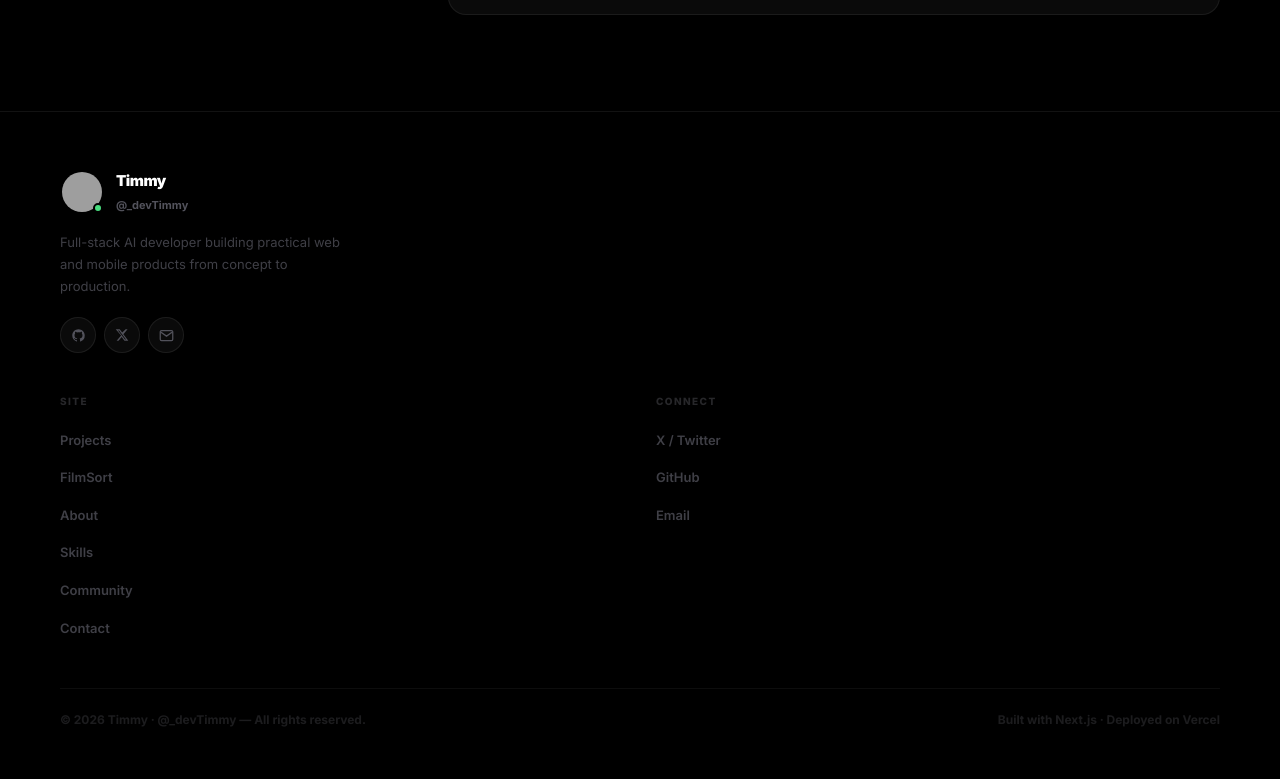
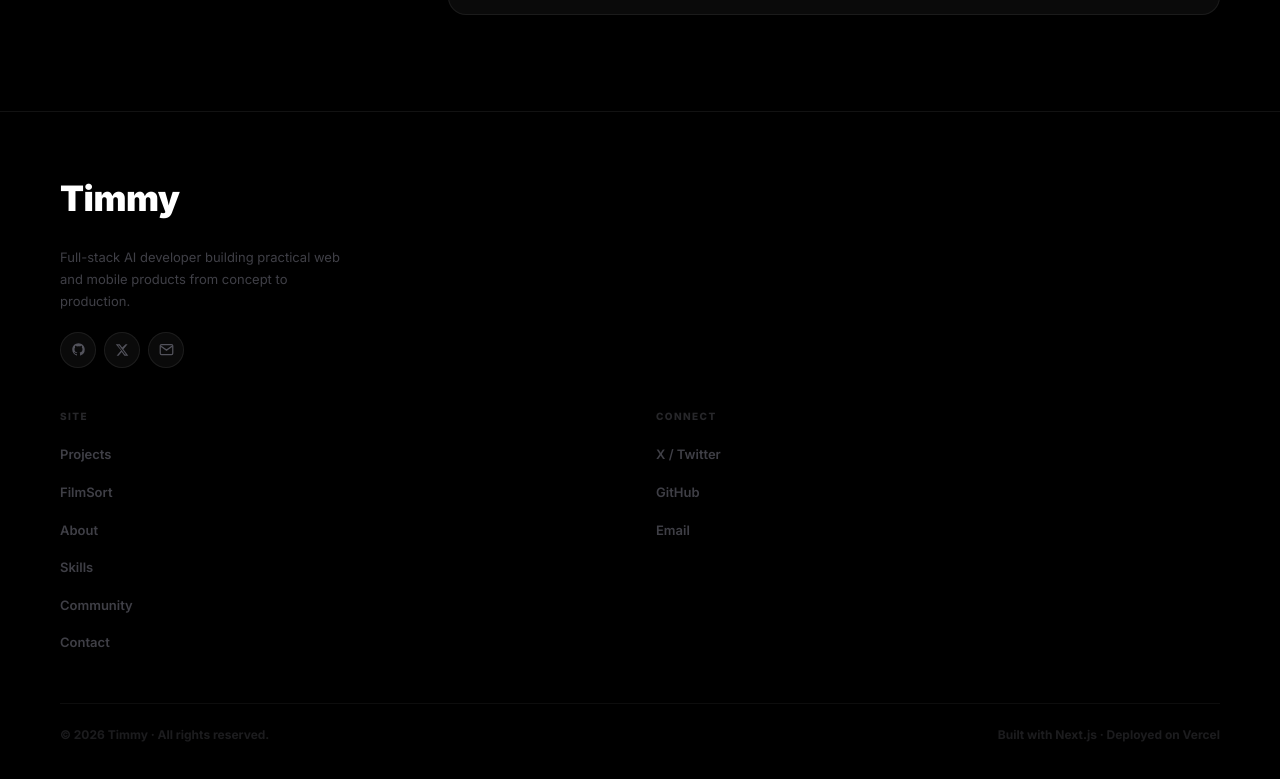
Before and after one commit to react-timmy/devTimmy-portfolio, a Next.js app: page / in a window 1280 px wide. Shown: the part 5595-6374 px from the top of the page. Built offline with nearby package versions, Linux system fonts and the light colour scheme; no server answers; grey boxes are pictures that could not be loaded.

Commit message:
Footer: remove profile image and green tag; replace 'Cole Timmy' with 'Timmy' in header

```diff
--- a/app/components/Footer.tsx
+++ b/app/components/Footer.tsx
@@ -1,6 +1,4 @@
 "use client";
-
-const AVATAR = "https://pbs.twimg.com/profile_images/1990929564474773504/HkT4wInV_400x400.jpg";
 
 const NAV_COLS = [
   {
@@ -53,28 +51,8 @@ export default function Footer() {
 
           {/* Brand col — span 2 */}
           <div className="col-span-2">
-            {/* Profile image logo */}
-            <div style={{ display: "flex", alignItems: "center", gap: 12, marginBottom: 16 }}>
-              <div style={{ position: "relative", flexShrink: 0 }}>
-                <img
-                  src={AVATAR} alt="Timmy"
-                  style={{
-                    width: 44, height: 44, borderRadius: "50%",
-                    objectFit: "cover",
-                    border: "2px solid transparent",
-                    display: "block",
-                  }}
-                />
-                <span style={{
-                  position: "absolute", bottom: 1, right: 1,
-                  width: 10, height: 10, borderRadius: "50%",
-                  background: "#4ade80", border: "2px solid #000",
-                }} />
-              </div>
-              <div>
-                <p style={{ fontSize: 15, fontWeight: 900, color: "#ffffff", letterSpacing: -0.5 }}>Timmy</p>
-                <p style={{ fontSize: 11, color: "#52525b", fontWeight: 700, marginTop: 1 }}>@_devTimmy</p>
-              </div>
+            <div style={{ marginBottom: 16 }}>
+              <p style={{ fontSize: 35, fontWeight: 900, color: "#ffffff", letterSpacing: -0.5 }}>Timmy</p>
             </div>
 
             <p style={{ fontSize: 13, lineHeight: 1.7, color: "#3f3f46", maxWidth: 300, marginBottom: 20 }}>
@@ -155,7 +133,7 @@ export default function Footer() {
           alignItems: "center", justifyContent: "space-between", gap: 8,
         }}>
           <p style={{ fontSize: 12, fontWeight: 700, color: "#1c1c1e" }}>
-            © {new Date().getFullYear()} Timmy · @_devTimmy — All rights reserved.
+            © {new Date().getFullYear()} Timmy · All rights reserved.
           </p>
           <p style={{ fontSize: 12, fontWeight: 700, color: "#1c1c1e" }}>
             Built with Next.js · Deployed on Vercel
```
